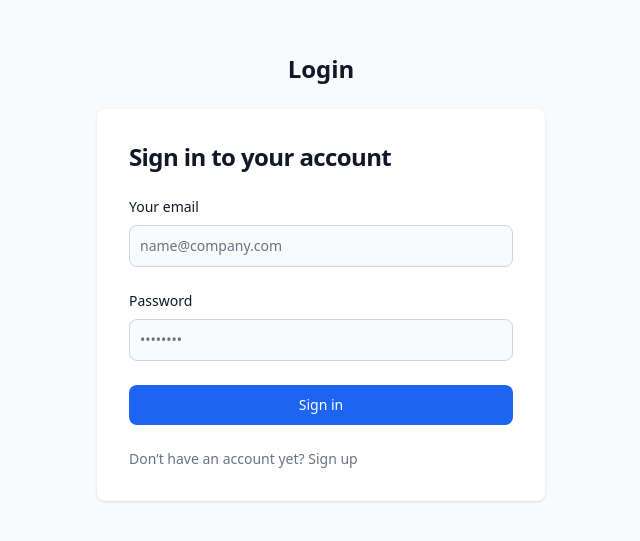
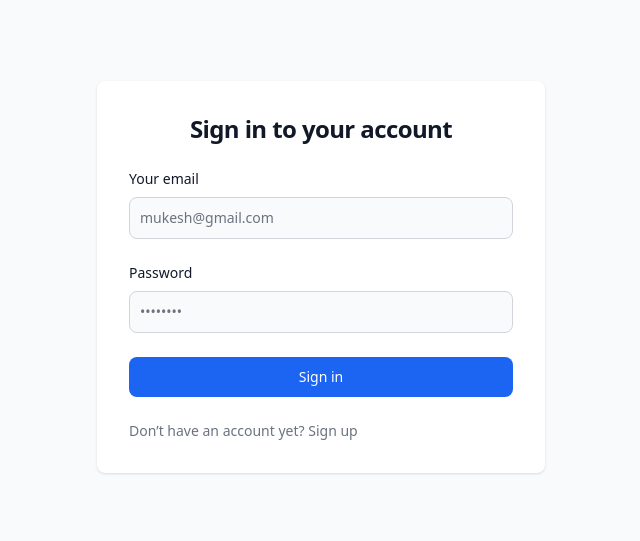
Before and after one commit to ashishverma2831/Form-Practice, a React (Vite) app in the folder frontend/: page /signin in a window 1280 px wide. Shown: the part 123-664 px from the top of the page, without its empty margins (319-959 px from the left). Built offline with nearby package versions, Linux system fonts and the light colour scheme.

Commit message:
Update Signin and Signup components to use Formik

```diff
--- a/frontend/src/components/Signin.jsx
+++ b/frontend/src/components/Signin.jsx
@@ -1,24 +1,27 @@
+import { useFormik } from 'formik'
 import React from 'react'
 import { NavLink } from 'react-router-dom'
 
 const Signin = () => {
+
+  const loginForm = useFormik({
+    initialValues: { email: '', password: '' },
+    onSubmit:(values)=>{
+      console.log(values);
+    }
+  })
+
   return (
     <>
         <section className="bg-gray-50 dark:bg-gray-900">
   <div className="flex flex-col items-center justify-center px-6 py-8 mx-auto md:h-screen lg:py-0">
-    <a
-      href="#"
-      className="flex items-center mb-6 text-2xl font-semibold text-gray-900 dark:text-white"
-    >
 
-      Login
-    </a>
     <div className="w-full bg-white rounded-lg shadow dark:border md:mt-0 sm:max-w-md xl:p-0 dark:bg-gray-800 dark:border-gray-700">
       <div className="p-6 space-y-4 md:space-y-6 sm:p-8">
-        <h1 className="text-xl font-bold leading-tight tracking-tight text-gray-900 md:text-2xl dark:text-white">
+        <h1 className="text-center text-xl font-bold leading-tight tracking-tight text-gray-900 md:text-2xl dark:text-white">
           Sign in to your account
         </h1>
-        <form className="space-y-4 md:space-y-6" action="#">
+        <form className="space-y-4 md:space-y-6" onSubmit={loginForm.handleSubmit}>
           <div>
             <label
               htmlFor="email"
@@ -31,8 +34,10 @@ const Signin = () => {
               name="email"
               id="email"
               className="bg-gray-50 border border-gray-300 text-gray-900 sm:text-sm rounded-lg focus:ring-primary-600 focus:border-primary-600 block w-full p-2.5 dark:bg-gray-700 dark:border-gray-600 dark:placeholder-gray-400 dark:text-white dark:focus:ring-blue-500 dark:focus:border-blue-500"
-              placeholder="name@company.com"
+              placeholder="mukesh@gmail.com"
               required=""
+              onChange={loginForm.handleChange}
+              value={loginForm.values.email}
             />
           </div>
           <div>
@@ -49,6 +54,8 @@ const Signin = () => {
               placeholder="••••••••"
               className="bg-gray-50 border border-gray-300 text-gray-900 sm:text-sm rounded-lg focus:ring-primary-600 focus:border-primary-600 block w-full p-2.5 dark:bg-gray-700 dark:border-gray-600 dark:placeholder-gray-400 dark:text-white dark:focus:ring-blue-500 dark:focus:border-blue-500"
               required=""
+              onChange={loginForm.handleChange}
+              value={loginForm.values.password}
             />
           </div>
           {/* <div className="flex items-center justify-between">
--- a/frontend/src/components/Signup.jsx
+++ b/frontend/src/components/Signup.jsx
@@ -31,15 +31,10 @@ const Signup = () => {
     <>
         <section className="bg-gray-50 dark:bg-gray-900">
   <div className="flex flex-col items-center justify-center px-6 py-8 mx-auto md:h-screen lg:py-0">
-    <a
-      href="#"
-      className="flex items-center mb-6 text-2xl font-semibold text-gray-900 dark:text-white"
-    >
-      <span className="mr-2">Sign up</span>
-    </a>
+
     <div className="w-full bg-white rounded-lg shadow dark:border md:mt-0 sm:max-w-md xl:p-0 dark:bg-gray-800 dark:border-gray-700">
       <div className="p-6 space-y-4 md:space-y-6 sm:p-8">
-        <h1 className="text-xl font-bold leading-tight tracking-tight text-gray-900 md:text-2xl dark:text-white">
+        <h1 className="text-center text-xl font-bold leading-tight tracking-tight text-gray-900 md:text-2xl dark:text-white">
           Create an account
         </h1>
         <form className="space-y-4 md:space-y-6" onSubmit={signupForm.handleSubmit}>
```
